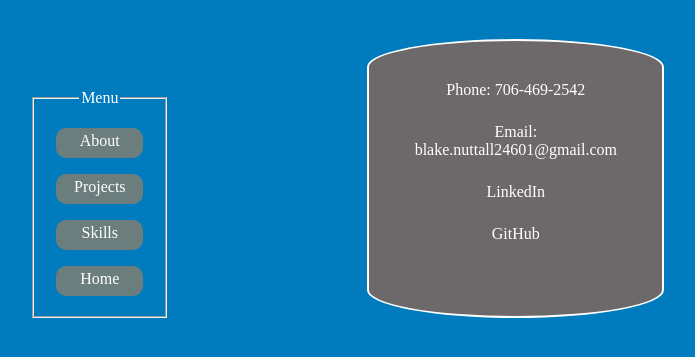
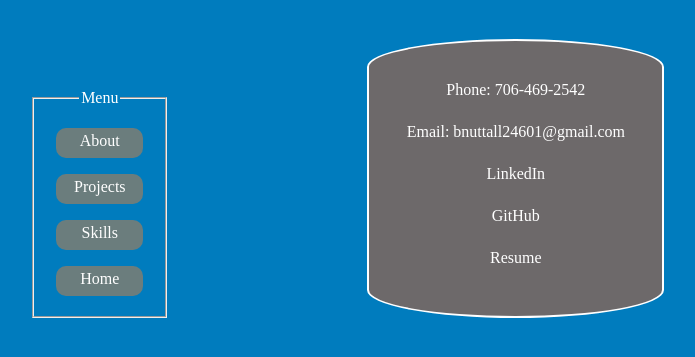
Before and after one commit to blakedyblake/blakedyblake.github.io, a website: page Pages/contact.html in a window 1280 px wide. Shown: the part 61-418 px from the top of the page, without its empty margins (355-1050 px from the left). Drawn offline with nearby package versions, Linux system fonts and the light colour scheme.

Commit message:
Added link to Resume

```diff
--- a/Pages/contact.html
+++ b/Pages/contact.html
@@ -21,9 +21,10 @@
         </fieldset>
         <div class='info contact'>
             <p> <a href="sms:(1)(7064692542)">Phone: 706-469-2542</a> </p>
-            <p>Email: <a target='_blank' href="mailto: blake.nuttall24601@gmail.com">blake.nuttall24601@gmail.com</a></p>
+            <p>Email: <a target='_blank' href="mailto: bnuttall24601@gmail.com">bnuttall24601@gmail.com</a></p>
             <p><a href="https://www.linkedin.com/in/blake-nuttall-201388a4/">LinkedIn</a></p>
             <p><a href="https://github.com/blakedyblake">GitHub</a></p>
+            <p><a href="https://docs.google.com/document/d/11Knr8lkc3z8OsWf4habs5DhRpUwe__MR/edit?usp=sharing&ouid=108007219791024756879&rtpof=true&sd=true">Resume</a></p>
         </div>
     </section>
     <!-- Add a resume button to this page -->
```
Also changed, not shown: index.html (+1 -1 lines).
